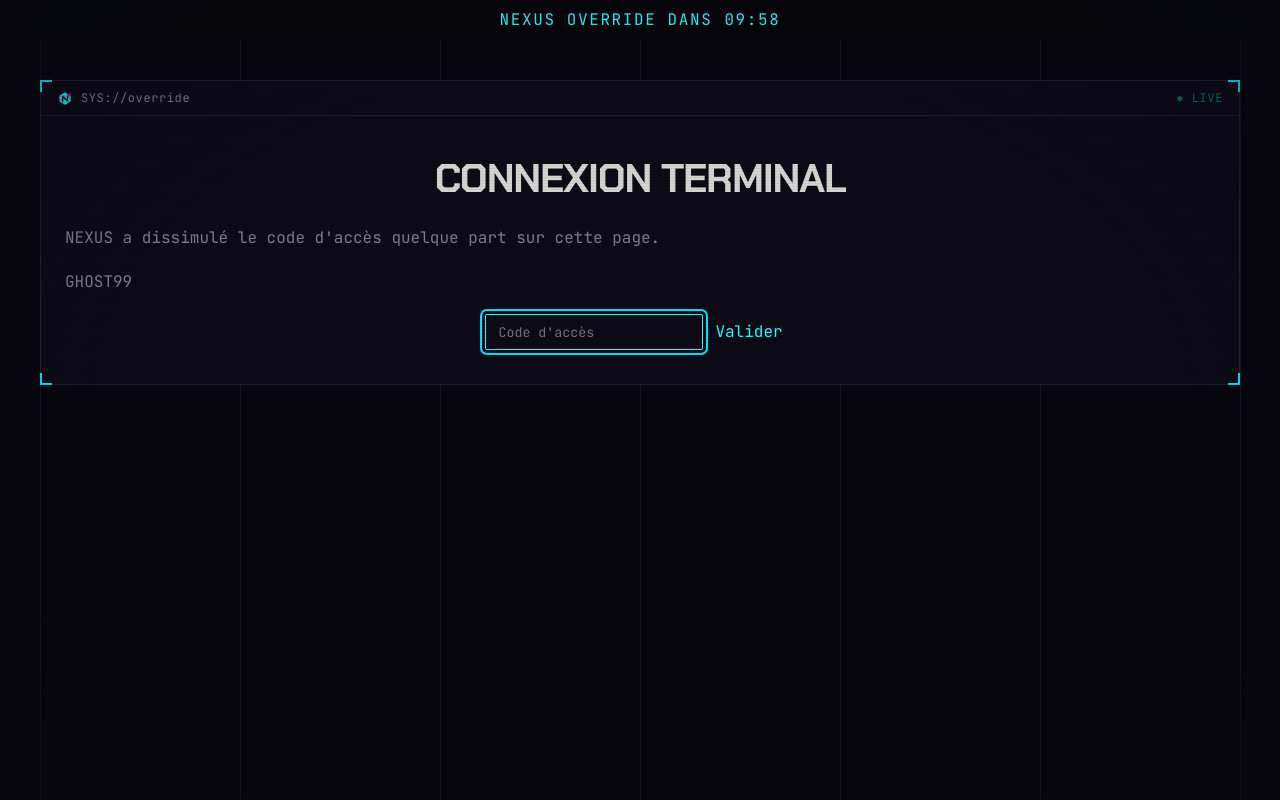
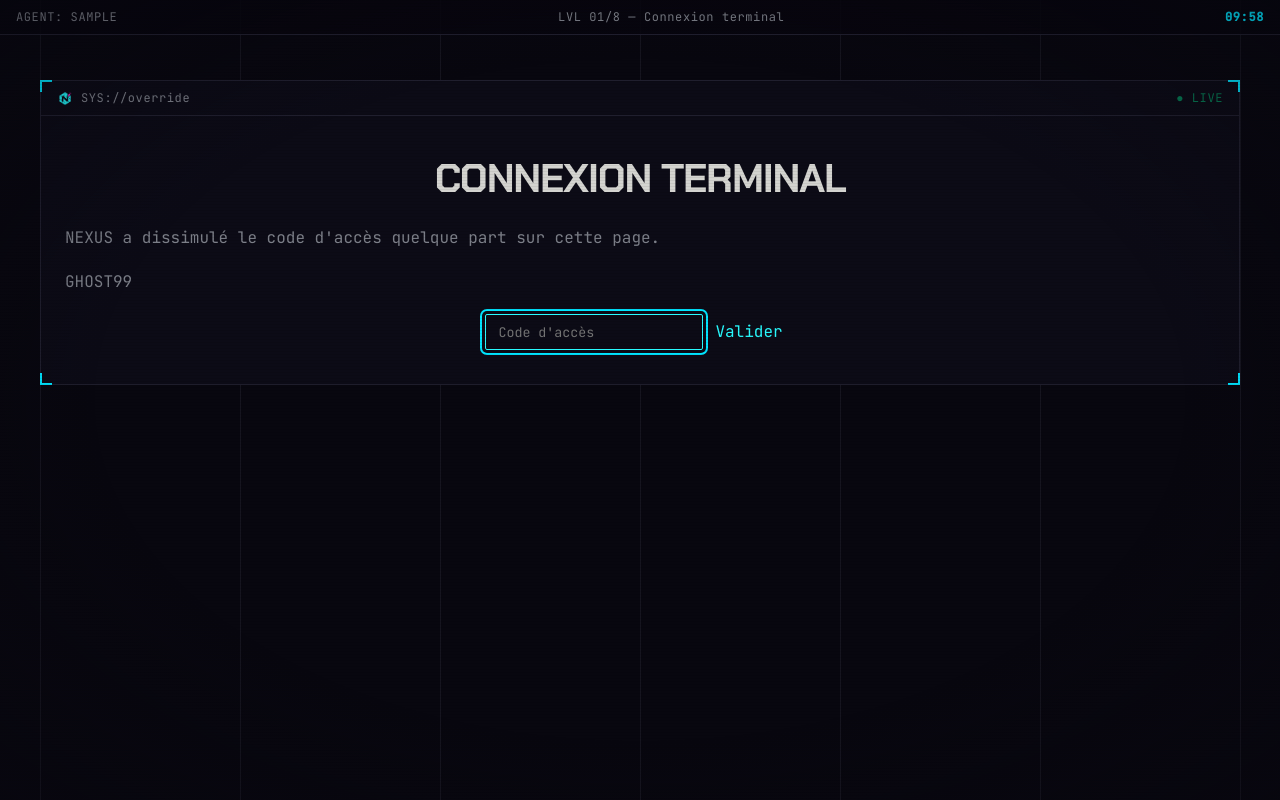
Before and after one commit to Daiiruin/override, a React (Vite) app: page / in a window 1280 px wide. Both pictures are taken after typing "Sample" into the empty fields and a click on the button "Se connecter". Built offline with nearby package versions, Linux system fonts and the light colour scheme.

Commit message:
feat(components): rework TimerBar into a 3-segment status HUD

```diff
--- a/src/components/TimerBar.css
+++ /dev/null
@@ -1,34 +0,0 @@
-.timer-bar {
-  position: fixed;
-  top: 0;
-  left: 0;
-  right: 0;
-  display: flex;
-  justify-content: center;
-  gap: 0.75rem;
-  padding: 0.5rem;
-  color: var(--color-neon-cyan);
-  background: rgba(5, 6, 10, 0.85);
-  letter-spacing: 0.1em;
-  z-index: 10;
-}
-
-.timer-bar--critical {
-  color: var(--color-neon-magenta);
-  animation: timer-pulse 1s infinite;
-}
-
-.timer-bar--penalty {
-  color: var(--color-neon-magenta);
-  background: rgba(255, 47, 208, 0.25);
-}
-
-@keyframes timer-pulse {
-  0%,
-  100% {
-    opacity: 1;
-  }
-  50% {
-    opacity: 0.4;
-  }
-}
--- /dev/null
+++ b/src/components/TimerBar.styles.ts
@@ -0,0 +1,62 @@
+import styled, { css, keyframes } from 'styled-components'
+import { media } from '../design-system/theme'
+
+const pulse = keyframes({
+  '0%, 100%': { opacity: 1 },
+  '50%': { opacity: 0.4 },
+})
+
+// Tagged-template form (not object styles): this bar's critical state references the
+// `pulse` keyframes animation, and object-style's `animation` typing only accepts a
+// plain string — interpolating a Keyframes object into one never injects its
+// @keyframes rule. See the plan's Global Constraints for the full explanation.
+export const Bar = styled.div<{ $critical: boolean; $penalty: boolean }>`
+  position: fixed;
+  top: 0;
+  left: 0;
+  right: 0;
+  z-index: ${({ theme }) => theme.zIndex.sticky};
+  display: flex;
+  align-items: center;
+  justify-content: space-between;
+  gap: ${({ theme }) => theme.space['4']};
+  padding: ${({ theme }) => `${theme.space['2']} ${theme.space['4']}`};
+  background: rgba(8, 7, 15, 0.85);
+  border-bottom: 1px solid ${({ theme }) => theme.colors.border};
+  font-size: ${({ theme }) => theme.font.size.xs};
+  letter-spacing: ${({ theme }) => theme.font.letterSpacing.wide};
+  color: ${({ theme }) => theme.colors.accent};
+
+  ${({ $penalty, theme }) =>
+    $penalty &&
+    css`
+      background: ${theme.colors.errorSubtle};
+      color: ${theme.colors.error};
+    `}
+
+  ${({ $critical, $penalty, theme }) =>
+    $critical &&
+    !$penalty &&
+    css`
+      color: ${theme.colors.error};
+      animation: ${pulse} 1s infinite;
+    `}
+`
+
+export const AgentSegment = styled.span(({ theme }) => ({
+  color: theme.colors.textMuted,
+}))
+
+export const LevelSegment = styled.span(({ theme }) => ({
+  display: 'none',
+  color: theme.colors.textMuted,
+
+  [media.sm]: {
+    display: 'block',
+  },
+}))
+
+export const Countdown = styled.span(({ theme }) => ({
+  fontWeight: theme.font.weight.semibold,
+  color: 'inherit',
+}))
--- a/src/components/TimerBar.tsx
+++ b/src/components/TimerBar.tsx
@@ -1,6 +1,8 @@
 import { useGame } from '../game/GameContext'
 import { formatDuration } from '../game/timer'
-import './TimerBar.css'
+import { getLevel, LEVEL_ORDER } from '../game/levels'
+import { LevelId } from '../game/types'
+import { Bar, AgentSegment, LevelSegment, Countdown } from './TimerBar.styles'
 
 const CRITICAL_THRESHOLD_MS = 60_000
 
@@ -9,15 +11,17 @@ export function TimerBar() {
   if (state.deadlineTimestamp === null || state.currentScreen === 'end') return null
 
   const isCritical = msLeft <= CRITICAL_THRESHOLD_MS
-
-  const classNames = ['timer-bar']
-  if (isPenaltyFlashing) classNames.push('timer-bar--penalty')
-  else if (isCritical) classNames.push('timer-bar--critical')
+  const levelId = state.currentScreen as LevelId
+  const levelIndex = LEVEL_ORDER.indexOf(levelId) + 1
+  const levelTitle = getLevel(levelId).title
 
   return (
-    <div className={classNames.join(' ')}>
-      <span>NEXUS OVERRIDE DANS</span>
-      <span>{formatDuration(msLeft)}</span>
-    </div>
+    <Bar $critical={isCritical} $penalty={isPenaltyFlashing}>
+      <AgentSegment>AGENT: {state.playerName.toUpperCase()}</AgentSegment>
+      <LevelSegment>
+        LVL {String(levelIndex).padStart(2, '0')}/{LEVEL_ORDER.length} — {levelTitle}
+      </LevelSegment>
+      <Countdown>{formatDuration(msLeft)}</Countdown>
+    </Bar>
   )
 }
```
